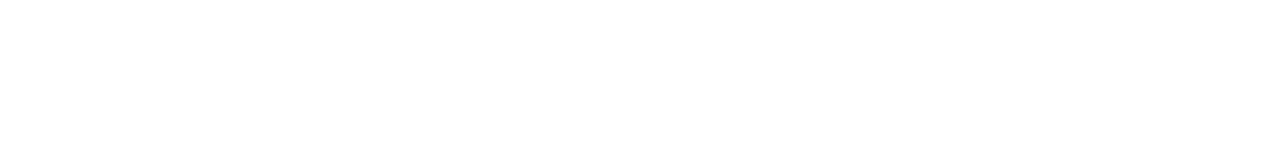
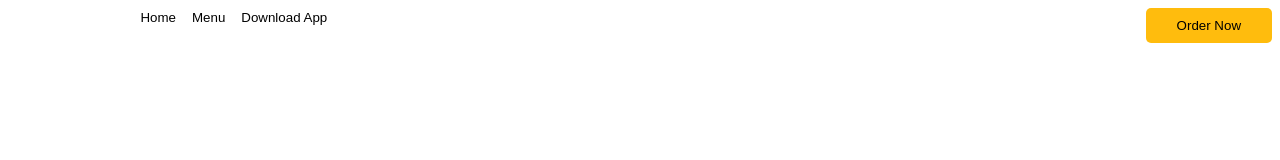
Before and after one commit to logansailer/Restaurant-Page, a website built with webpack: page dist/index.html in a window 1280 px wide. Built offline with nearby package versions, Linux system fonts and the light colour scheme.

Commit message:
begining content setup

```diff
--- a/dist/index.html
+++ b/dist/index.html
@@ -5,8 +5,23 @@
     <meta name="viewport" content="width=device-width, initial-scale=1.0">
     <title>Restaurant Page</title>
     <script src="main.js" async></script>
+    <link rel="stylesheet" href="styles.css">
 </head>
 <body>
-
+    <header>
+        <div>
+            <!--Logo-->
+        </div>
+        <nav id="nav">
+            <button class="nav-button">Home</button>
+            <button class="nav-button">Menu</button>
+            <button class="nav-button">Download App</button>
+        </nav>
+        <button class="order">Order Now</button>
+    </header>
+    <div id="content">
+        <!--Photo of current deal-->
+        <!--small text about current deal-->
+    </div>
 </body>
 </html>
--- /dev/null
+++ b/dist/styles.css
@@ -0,0 +1,18 @@
+header{
+    display: grid;
+    grid-template-columns: 1fr 8fr 1fr;
+}
+
+.nav-button{
+    border: none;
+    cursor: pointer;
+    background-color: white;
+}
+
+.order{
+    border: none;
+    cursor: pointer;
+    border-radius: 5px;
+    padding: 10px;
+    background-color: rgb(255, 188, 13)
+}
```
Also changed, not shown: dist/main.js (added).
